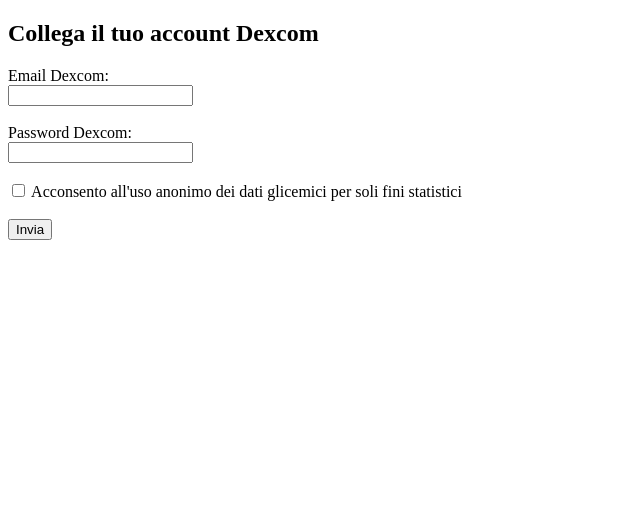
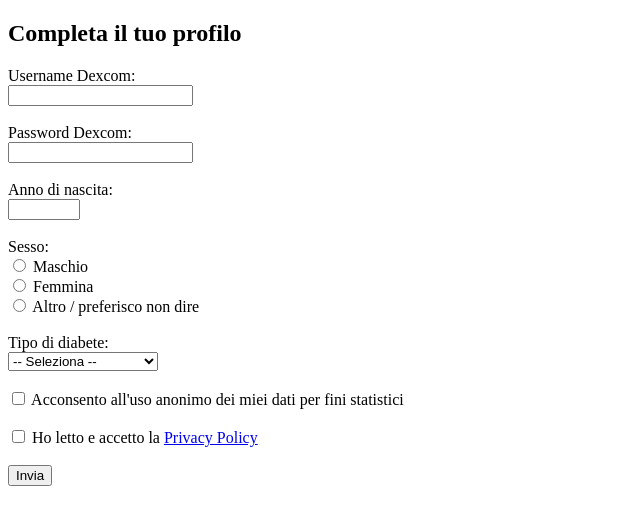
Before and after one commit to Gianlu9090/glicemia-backend, a Flask app: page / in a window 1280 px wide. Shown: the top 525 px of the page, without its empty margins (0-640 px from the left). Run offline with Flask 3, Linux system fonts and the light colour scheme; parts of the project's set-up code (start-up, migrations or seed data) failed here and were passed over.

Commit message:
Update index.html

```diff
--- a/templates/index.html
+++ b/templates/index.html
@@ -2,20 +2,46 @@
 <html lang="it">
 <head>
   <meta charset="UTF-8">
-  <title>Collega Dexcom</title>
+  <title>Domande Profilo Utente</title>
 </head>
 <body>
-  <h2>Collega il tuo account Dexcom</h2>
+  <h2>Completa il tuo profilo</h2>
   <form action="/submit" method="post">
-    <label for="username">Email Dexcom:</label><br>
+
+    <label for="username">Username Dexcom:</label><br>
     <input type="email" id="username" name="username" required><br><br>
 
     <label for="password">Password Dexcom:</label><br>
     <input type="password" id="password" name="password" required><br><br>
 
+    <label for="birthyear">Anno di nascita:</label><br>
+    <input type="number" id="birthyear" name="birthyear" min="1900" max="2025"><br><br>
+
+    <label>Sesso:</label><br>
+    <input type="radio" id="male" name="sex" value="maschio">
+    <label for="male">Maschio</label><br>
+    <input type="radio" id="female" name="sex" value="femmina">
+    <label for="female">Femmina</label><br>
+    <input type="radio" id="other" name="sex" value="altro">
+    <label for="other">Altro / preferisco non dire</label><br><br>
+
+    <label>Tipo di diabete:</label><br>
+    <select name="diabetes_type">
+      <option value="">-- Seleziona --</option>
+      <option value="tipo1">Tipo 1</option>
+      <option value="tipo2">Tipo 2</option>
+      <option value="gestazionale">Gestazionale</option>
+      <option value="altro">Altro / non specificato</option>
+    </select><br><br>
+
     <label>
-      <input type="checkbox" name="consent" required>
-      Acconsento all'uso anonimo dei dati glicemici per soli fini statistici
+      <input type="checkbox" name="consent">
+      Acconsento all'uso anonimo dei miei dati per fini statistici
+    </label><br><br>
+
+    <label>
+      <input type="checkbox" name="privacy" required>
+      Ho letto e accetto la <a href="https://violet-pest-ac1.notion.site/Privacy-Policy-Glicemia-Vocale-1eb1ee190b538092aa80cf6680fba291" target="_blank">Privacy Policy</a>
     </label><br><br>
 
     <button type="submit">Invia</button>
```
